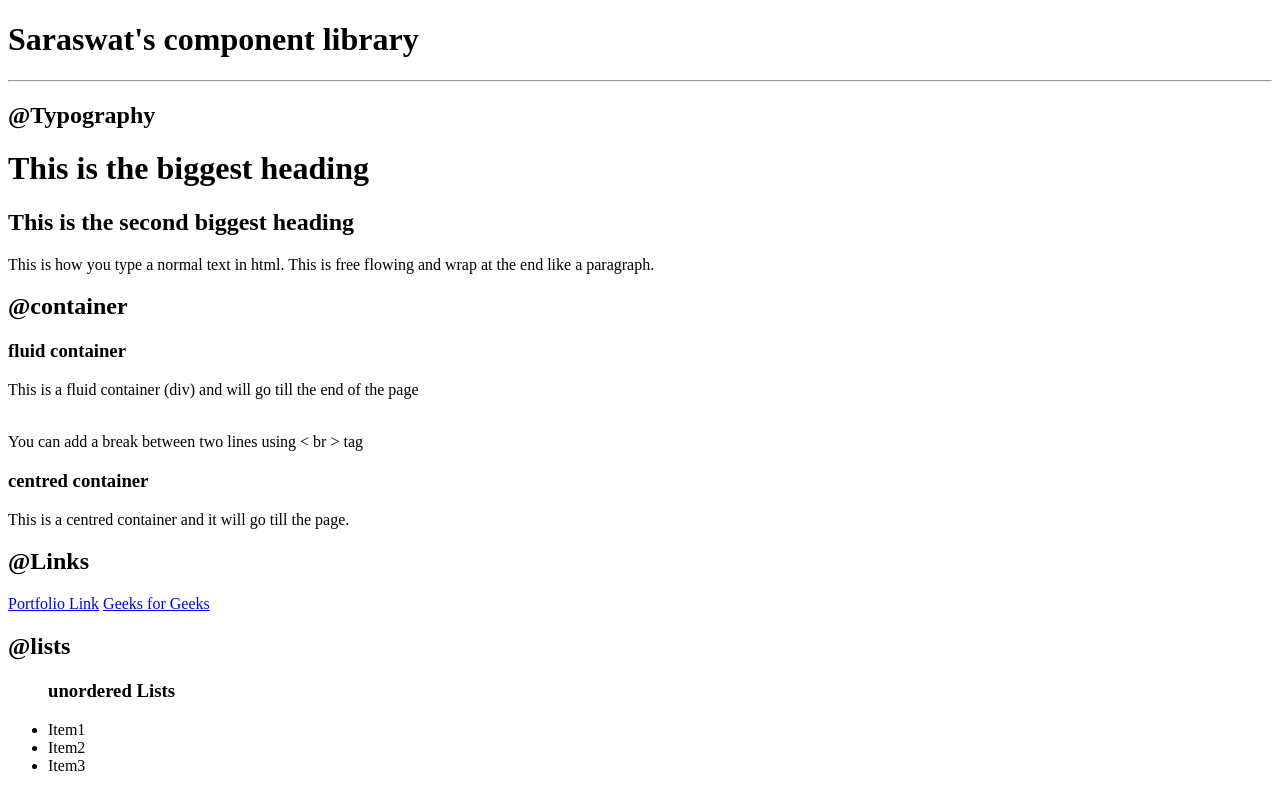
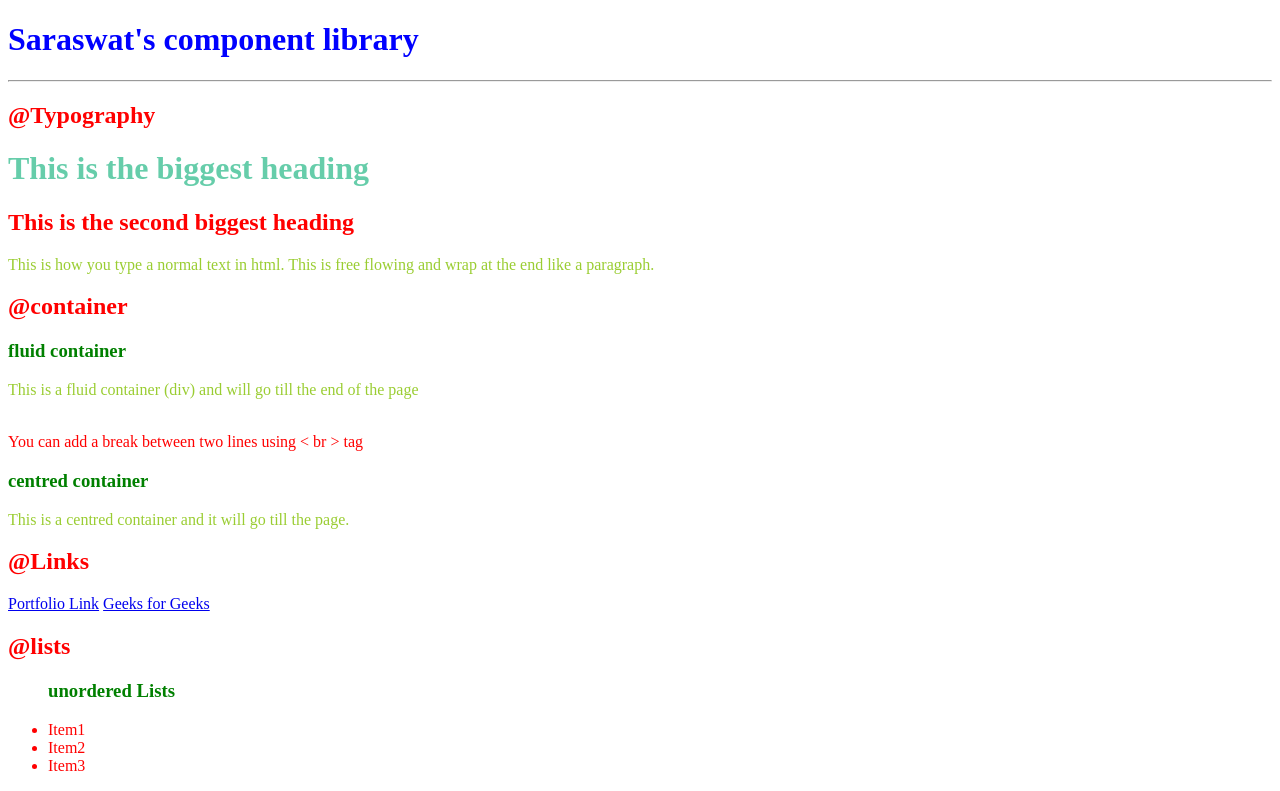
Before and after one commit to gantavya99/My-portfolio, a plain HTML site: page index.html in a window 1280 px wide. Shown: the top 791 px of the page. Drawn offline with Linux system fonts and the light colour scheme.

Commit message:
css:import and selectors

```diff
--- a/index.html
+++ b/index.html
@@ -5,25 +5,26 @@
     <meta http-equiv="X-UA-Compatible" content="IE=edge">
     <meta name="viewport" content="width=device-width, initial-scale=1.0">
     <title>Component Library</title>
+    <link href="styles.css" rel="stylesheet";
 </head>
 <body>
     <h1> Saraswat's component library</h1>
     <hr/>
     <h2>@Typography</h2>
 
-    <h1>This is the biggest heading</h1>
+    <h1 id = "lib-header">This is the biggest heading</h1>
     <h2>This is the second biggest heading</h2>
-    <p >This is how you type a normal text in html.
+    <p class="para" >This is how you type a normal text in html.
         This is free flowing and wrap at the end like a paragraph. </p>
     <h2>@container</h2>
     <h3>fluid container</h3>
-    <div>
+    <div class="para">
         This is a fluid container (div) and will go till the end of the page
     </div>
     <br>
     <p> You can add a break between two lines using < br > tag</p>
     <h3>centred container</h3>
-    <div>
+    <div class="para">
         This is a centred container and it will go till the page.
     </div>
     <h2> @Links</h2>
@@ -31,7 +32,7 @@
     <a href="https://www.geeksforgeeks.org/">Geeks for Geeks</a>
     <h2>@lists</h2>
     <ul>
-        <h3>unordered Lists</h3>
+        <h3 >unordered Lists</h3>
         <li>
             Item1
         </li>
--- /dev/null
+++ b/styles.css
@@ -0,0 +1,18 @@
+body{
+    color:red
+}
+h1{
+    color: blue;
+
+}
+h3{
+    color: green;
+}
+
+#lib-header{
+    color: mediumaquamarine
+    ;
+}
+.para{
+    color:yellowgreen;
+}
```
